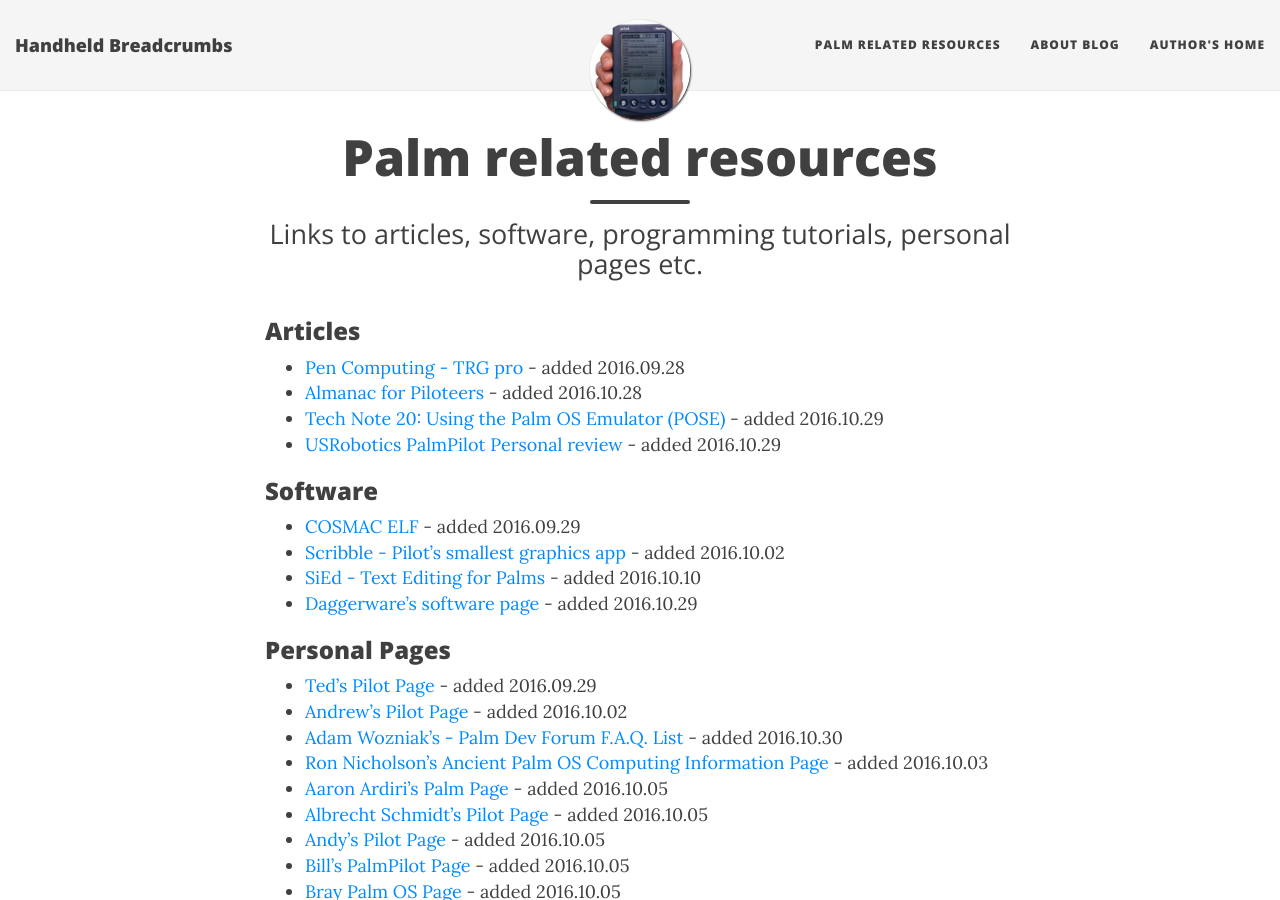
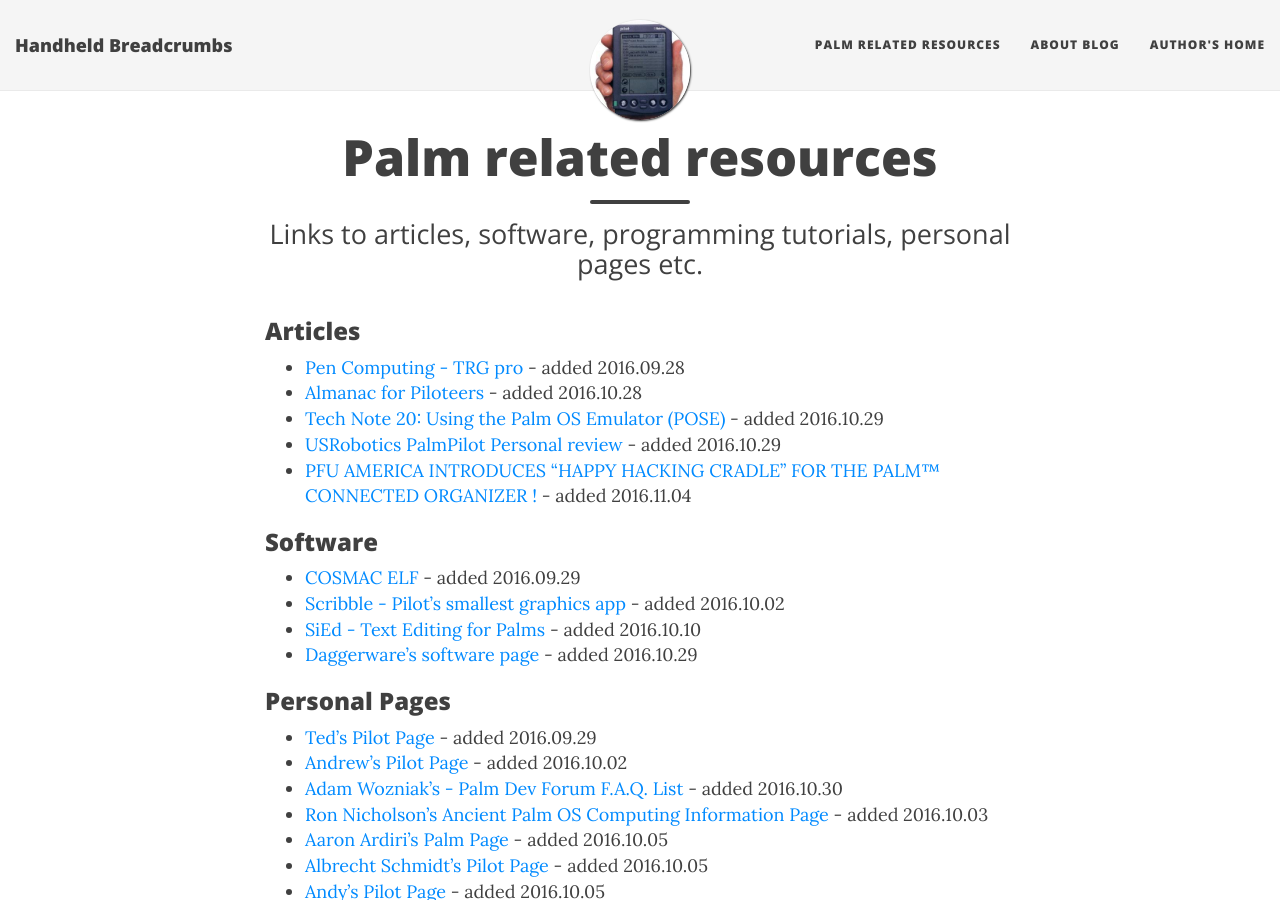
Before and after one commit to handheldbreadcrumbs/handheldbreadcrumbs.github.io, a Jekyll site: the page built from palmresources.md, in a window 1280 px wide and 900 px high. Built offline with Jekyll 4.4.1, drawn with Linux system fonts in a browser that asks for light colours; nearby versions of some CDN libraries.

Commit message:
added new link to article section

```diff
--- a/palmresources.md
+++ b/palmresources.md
@@ -10,6 +10,7 @@
 * [Almanac for Piloteers](http://web.archive.org/web/19990220215404/http://www.item.ntnu.no/~csurgay/pilot/almanac.html){:target="_blank"} - added 2016.10.28
 * [Tech Note 20: Using the Palm OS Emulator (POSE)](http://web.archive.org/web/20161003205104/https://www.nsbasic.com/palm/info/technotes/TN20.htm){:target="_blank"} - added 2016.10.29
 * [USRobotics PalmPilot Personal review](http://web.archive.org/web/20160218185026/http://www.engadget.com/2012/04/01/usrobotics-palmpilot-personal-review/){:target="_blank"} - added 2016.10.29
+* [PFU AMERICA INTRODUCES “HAPPY HACKING CRADLE” FOR THE PALM™ CONNECTED ORGANIZER !](http://web.archive.org/web/20000301200155/http://www.pfuca.com/news/new_crad.html){:target="_blank"} - added 2016.11.04
 
 ### Software
 * [COSMAC ELF](http://web.archive.org/web/20141224202616/http://www.cosmacelf.com/tinyelf.htm){:target="_blank"} - added 2016.09.29
```
